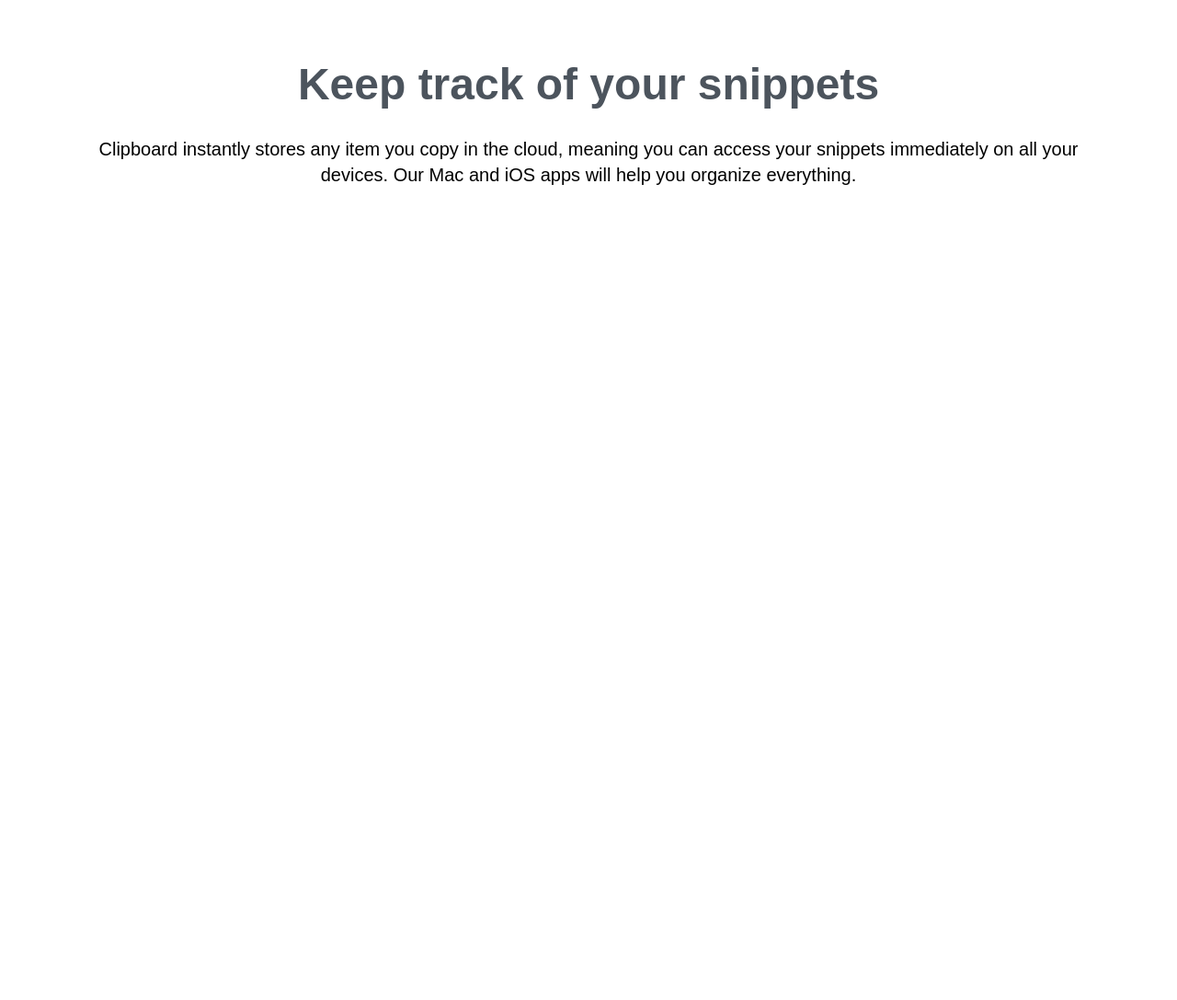
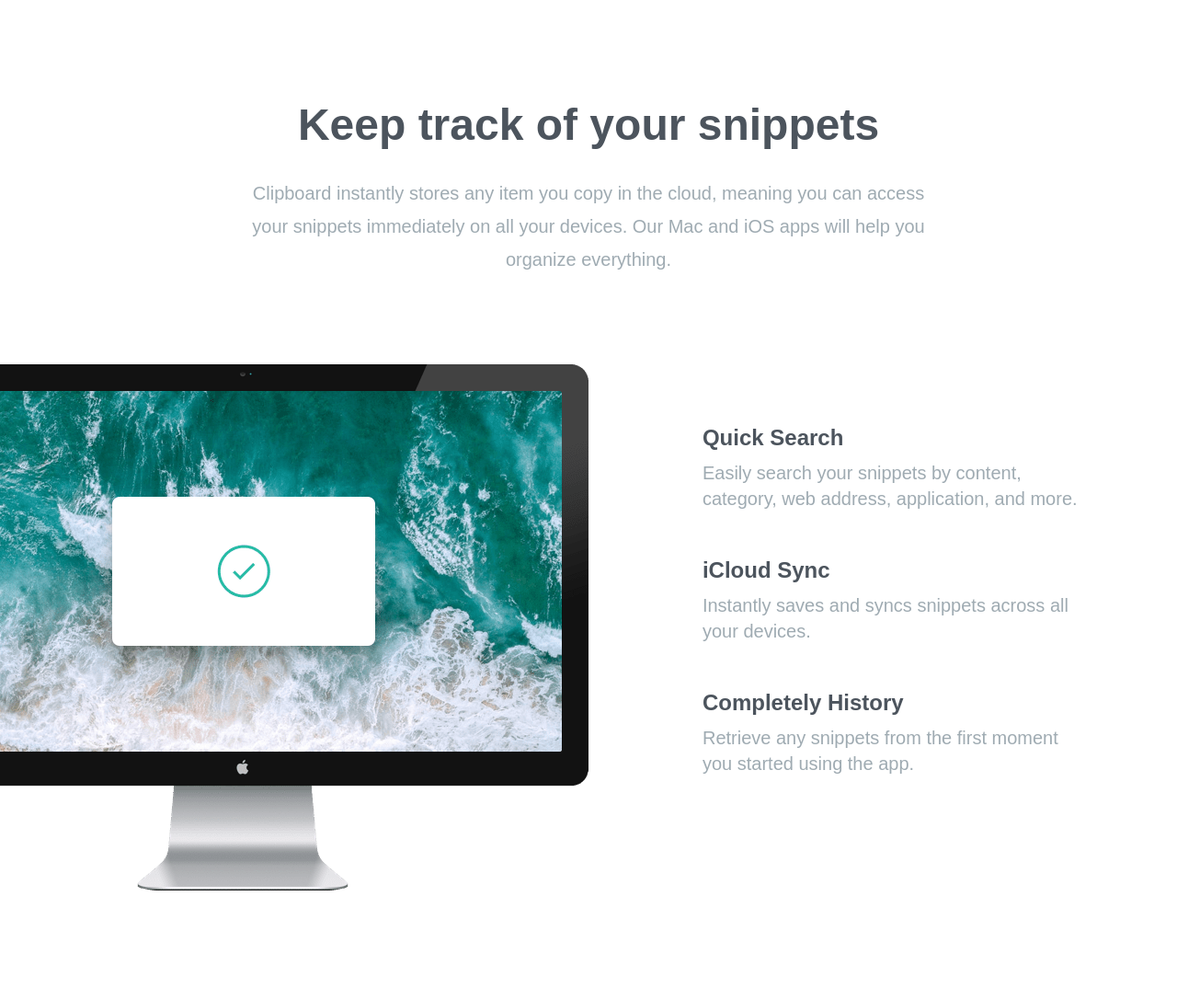
Before and after one commit to Florian-Cywinski/tailwind-clipboard-website, a website: page index.html in a window 1280 px wide. Shown: the part 617-1704 px from the top of the page at 92% size. Before the commit the page ends 917 px from the top, so only its background shows below. Drawn offline with nearby package versions, Linux system fonts and the light colour scheme; files that its build step writes are made by us from their sources; a web font is replaced by a local one.

Commit message:
Features Section & Items

```diff
--- a/index.html
+++ b/index.html
@@ -33,6 +33,45 @@
       </div>
     </section>
 
+    <!-- Features Section -->
+    <section id="features">
+      <div class="section-container my-20">
+        <div class="relative flex flex-col md:flex-row md:space-x-32">
+          <!-- Image -->
+          <div class="md:w-1/2">
+            <img src="images/image-computer.png" alt="" class="md:absolute top-0 right-[50%]"/> <!-- right-[50%] to have the img 50 % from the right positioned -->
+          </div>
+          <!-- Items Container -->
+          <div class="flex flex-col mt-16 mb-24 space-y-12 text-xl md:w-1/2 md:mb-60 md:text-left md:pl-16">
+            <!-- Item 1 -->
+            <div>
+              <h5>Quick Search</h5>
+              <p class="max-w-md text-grayishBlue">Easily search your snippets by content, category, web address, application, and more.</p>
+            </div>
+            <!-- Item 2 -->
+            <div>
+              <h5>iCloud Sync</h5>
+              <p class="max-w-md text-grayishBlue">Instantly saves and syncs snippets across all your devices.</p>
+            </div>
+            <!-- Item 3 -->
+            <div>
+              <h5>Completely History</h5>
+              <p class="max-w-md text-grayishBlue">Retrieve any snippets from the first moment you started using the app.</p>
+            </div>
+          </div>
+        </div>
+      </div>
+    </section>
+
+    <!-- Access Anywhere Section -->
+    <section id="access">
+      <div class="section-container my-20">
+        <h3>Access Clipboard Anywhere</h3>
+        <p class="section-content mb-24 text-xl">Whether you’re on the go, or at your computer, you can access all your Clipboard snippets in a few simple clicks.</p>
+        <img src="images/image-devices.png" alt="" class="mx-auto" />
+      </div>
+    </section>
+
 
   </body>
 </html>
--- a/input.css
+++ b/input.css
@@ -20,6 +20,14 @@
     @apply max-w-6xl mx-auto text-center px-10;
 }
 
+.section-content {
+    @apply max-w-3xl mx-auto leading-9 text-center text-grayishBlue;
+}
+
+.button-container {
+    @apply flex flex-col justify-center w-full space-y-6 text-xl text-white md:flex-row md:space-y-0 md:space-x-4;
+}
+
 body {
     background-image: url("../images/bg-header-desktop.png");
     background-repeat: no-repeat;
```
